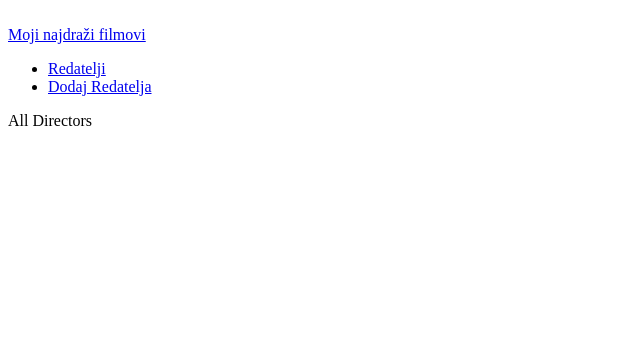
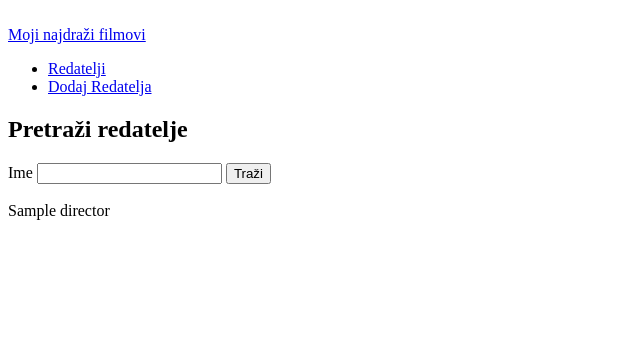
Before and after one commit to tihornezic/Moji-filmovi, a Node server app: page /directors in a window 1280 px wide. Shown: the top 356 px of the page, without its empty margins (0-640 px from the left). Run offline with Node 20, Linux system fonts and the light colour scheme; tables that the repository leaves empty hold one stand-in row (values such as "Sample post"); some libraries are stand-ins or nearby versions.

Commit message:
Initial Director Routes

```diff
--- /dev/null
+++ b/Novi tekstni dokument.txt
@@ -0,0 +1,6 @@
+-------------------
+steps
+
+1. define routes (res.render) ...
+2. create .ejs'
+3. include them in layout.ejs
--- a/models/director.js
+++ b/models/director.js
@@ -1,6 +1,9 @@
+// mongoose to connect to mongoDB
 const mongoose = require('mongoose')
 
 const directorSchema = new mongoose.Schema({
+    // defining different columns of our schema
+    // they are JSON objects
     name:{
         type: String,
         required: true
--- a/routes/directors.js
+++ b/routes/directors.js
@@ -4,26 +4,48 @@ const Director = require('../models/director')
 
 
 // all directors route
-router.get('/', (req, res) => {
-    // render and specify the name of the file that you want to render
-    res.render('directors/index')
+router.get('/', async (req, res) => {
+    let searchOptions = {}
+    // req.query instead of req.body
+    // because a get request sends information through the query string
+    // and post request sends information throught the body
+        // if it is an empty string, don't filter by it
+    if(req.query.name !=null && req.query.name !== ''){
+        // 'i' case insensitive
+        searchOptions.name = new RegExp(req.query.name, 'i')
+    }
+    try {
+        // empty find({}) means it has no conditions
+        const directors = await Director.find(searchOptions)
+        // render and specify the name of the file that you want to render
+        res.render('directors/index', {
+            directors: directors,
+            searchOptions: req.query
+        })
+    } catch {
+        res.redirect('/')
+    }
 })
 
 // new director route
-router.get('/new', (req, res)=>{
-    res.render('directors/new', {director: new Director()})
+router.get('/new', (req, res) => {
+    // variables to be sent to .ejs file
+    // this actually doesn't save it to the DB,
+    // but it does create new director that then we can save, update, delete in DB
+    // also creates object that we can use in our .ejs file
+    res.render('directors/new', { director: new Director() })
 })
 
 // create director route
-router.post('/', async (req, res)=>{
+router.post('/', async (req, res) => {
     const director = new Director({
         name: req.body.name
     })
-    try{
+    try {
         const newDirector = await director.save()
         // res.redirect(`directors/${newDirector.id}`)
         res.redirect(`directors`)
-    }catch{
+    } catch {
         res.render('directors/new', {
             director: director,
             errorMessage: 'Error creating Director'
--- a/server.js
+++ b/server.js
@@ -17,7 +17,7 @@ const directorRouter = require('./routes/directors')
 app.set('view engine', 'ejs')
 // all of the different views of our files are gonna go for server
 app.set('views', __dirname + '/views')
-// hook up express layouts
+// hooking up express layouts
 // every single file is going to be put inside this layout file so we don't have to duplicate
 // all of the headers and footers of html
 app.set('layout', 'layouts/layout')
@@ -35,6 +35,7 @@ db.once('open', () => console.log('Connected to Mongoose'))
 //
 
 app.use('/', indexRouter)
+// every route inside directorRouter will be prepended with /directors
 app.use('/directors', directorRouter)
 
 app.listen(process.env.PORT || 3000)
--- a/views/directors/index.ejs
+++ b/views/directors/index.ejs
@@ -1 +1,12 @@
-All Directors
+<h2>Pretraži redatelje</h2>
+<form action="/directors" method="GET">
+    <label">Ime</label>
+    <input type="text" name="name" value="<%= searchOptions.name %> ">
+    <button type="submit">Traži</button>
+</form>
+<br>
+<br>
+<!-- display all directors -->
+<% directors.forEach(director => { %>
+    <div><%= director.name %></div>
+<% }) %>
--- a/views/directors/new.ejs
+++ b/views/directors/new.ejs
@@ -1,4 +1,6 @@
 <h2>Novi redatelj</h2>
+<!-- action is url where the form goes to -->
+<!-- to use post method, you can only use forms -->
 <form action="/directors" method="POST">
     <%- include('_form_fields')%>
     <!-- anchor tags are used to link things  -->
--- a/views/partials/header.ejs
+++ b/views/partials/header.ejs
@@ -1,3 +1,7 @@
+<!--
+reason to use partials is because it allows you to break out
+your ejs into smaller files, and it allows you to import these files
+multiple files in another filoes so no duplication needed -->
 <header>
     <nav>
         <a href="/">Moji najdraži filmovi</a>
```
